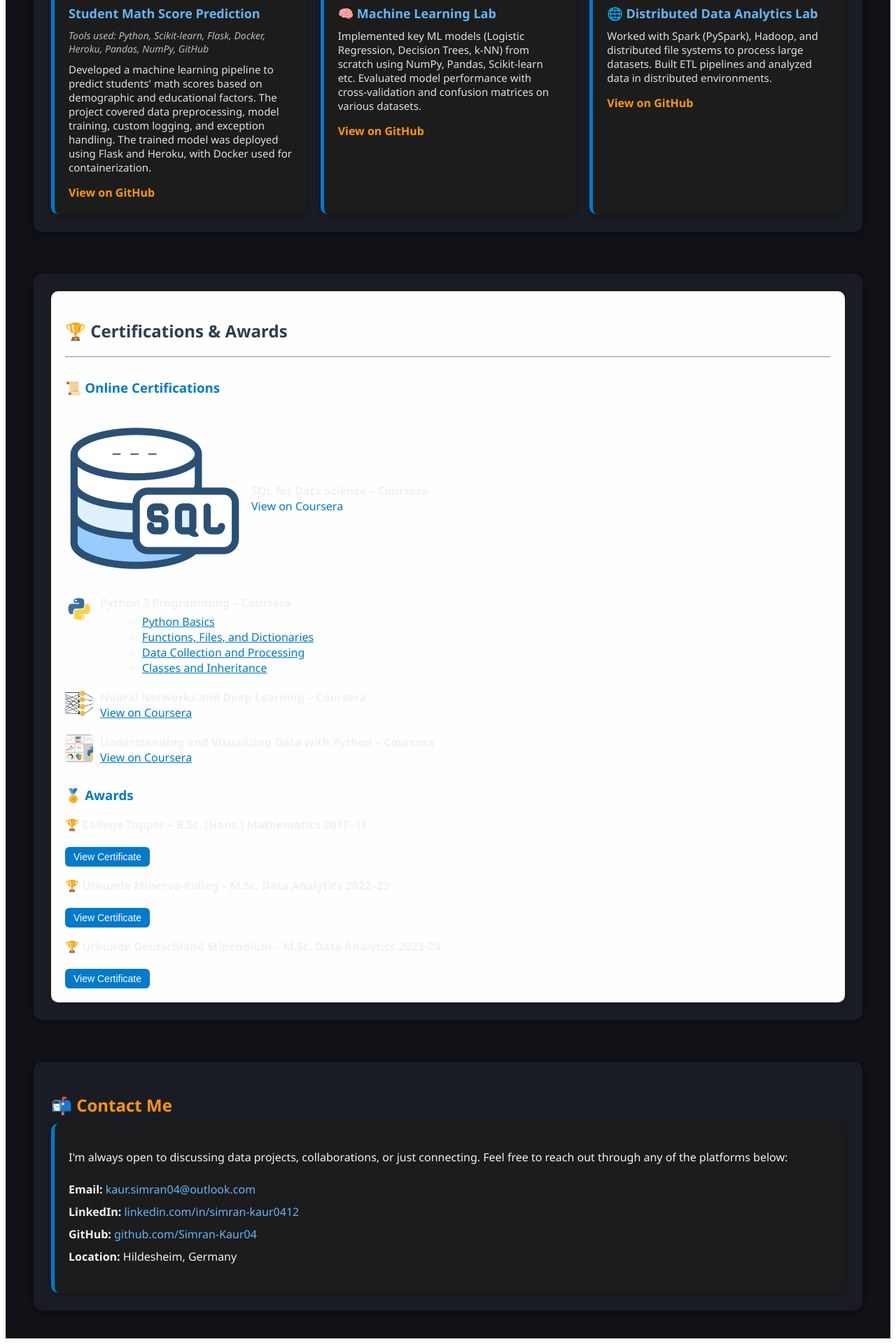
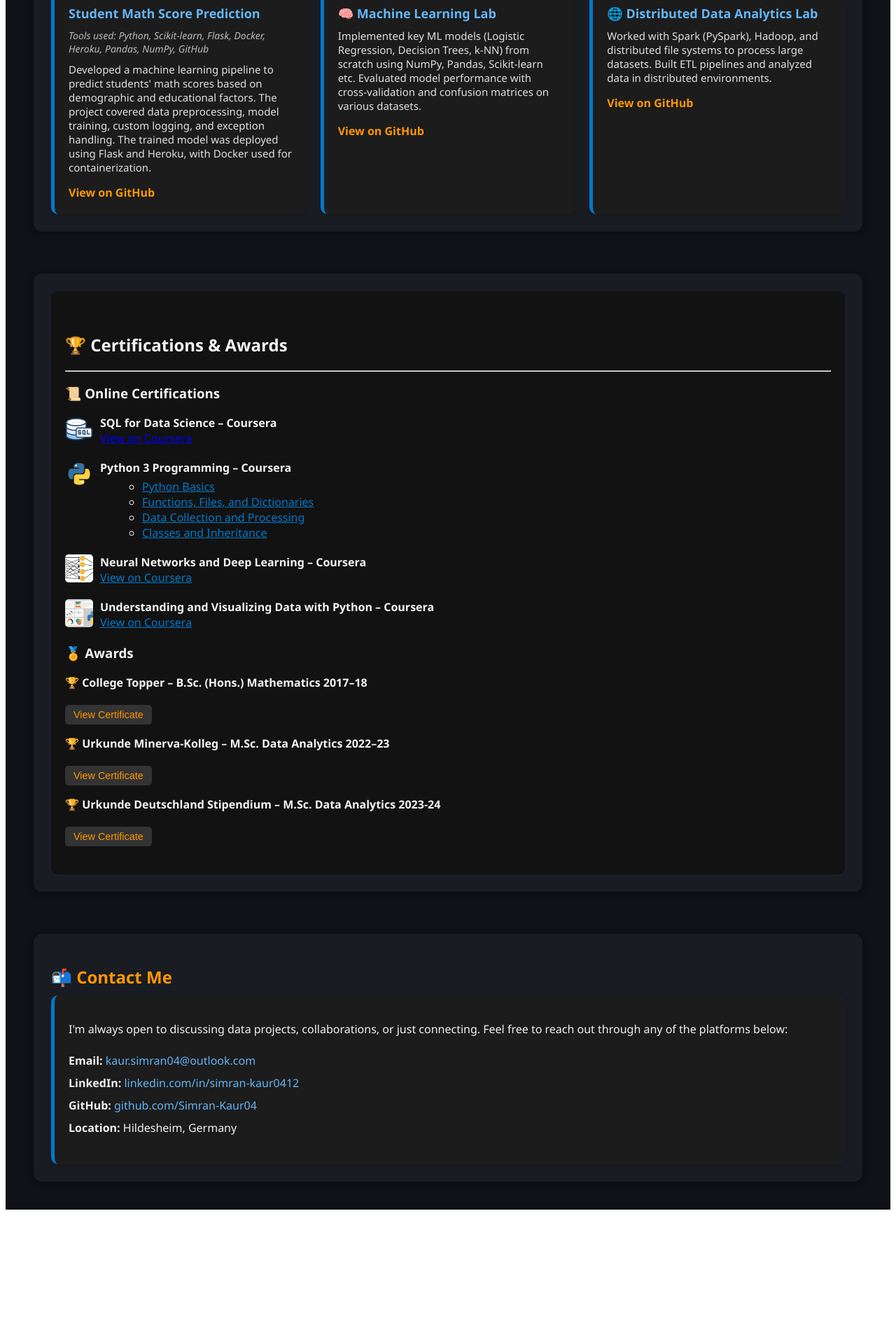
Before and after one commit to Simran-Kaur04/Simran-Kaur04.github.io, a Jekyll site: the page built from index.md, in a window 1280 px wide. Shown: the part 3892-5812 px from the top of the page at 70% size. Built offline with Jekyll 4.4.1, drawn with Linux system fonts in a browser that asks for light colours; after the commit the page ends 5628 px from its top, so only the background shows below that.

Commit message:
Update style.css

```diff
--- a/assets/css/style.css
+++ b/assets/css/style.css
@@ -1,79 +1,53 @@
 /* === Certification Section Styling === */
 .cert-section {
-  padding: 20px;
-  background-color: #fefefe;
+  background-color: #121212;
+  padding: 40px 20px;
+  color: #f5f5f5;
   border-radius: 10px;
-  box-shadow: 0 2px 6px rgba(0, 0, 0, 0.05);
-}
-
-.cert-section h2 {
-  color: #2c3e50;
-}
-
-.cert-section h3 {
-  color: #007acc;
-  margin-top: 30px;
 }
 
 .cert-list {
   list-style: none;
-  padding-left: 0;
-  font-size: 16px;
+  padding: 0;
 }
 
-/* === Individual Certificate Item === */
 .cert-item {
   display: flex;
-  align-items: center;
+  align-items: flex-start;
   gap: 10px;
-  margin-bottom: 10px;
+  margin-bottom: 20px;
 }
 
-.cert-icon {
-  width: 32px;
-  height: 32px;
-  margin-right: 10px;
-  vertical-align: middle;
+.cert-item img {
+  width: 40px;
+  height: 40px;
   border-radius: 5px;
   object-fit: cover;
 }
 
-.cert-item a {
-  color: #007acc;
-  text-decoration: none;
-}
-
-.cert-item a:hover {
-  text-decoration: underline;
-}
-
-/* === Awards Toggle Button + Image === */
 .cert-award-img {
   display: none;
-  width: 100%;
-  max-width: 400px;
-  height: 300px;
-  object-fit: contain;
+  max-width: 100%;
+  height: auto;
+  margin-top: 10px;
+  border: 1px solid #444;
   border-radius: 8px;
-  box-shadow: 0 1px 4px rgba(0, 0, 0, 0.1);
-  margin-top: 15px;
+  box-shadow: 0 0 10px rgba(255, 255, 255, 0.05);
 }
 
 .toggle-btn {
-  display: inline-block;
   margin-top: 5px;
   padding: 6px 12px;
-  background-color: #007acc;
-  color: #fff;
+  font-size: 0.9em;
+  background-color: #333;
+  color: #ff9800;
   border: none;
-  border-radius: 6px;
+  border-radius: 5px;
   cursor: pointer;
-  font-size: 14px;
-  transition: background-color 0.2s ease;
 }
 
 .toggle-btn:hover {
-  background-color: #005f99;
+  background-color: #444;
 }
 
 .education-section {
```
